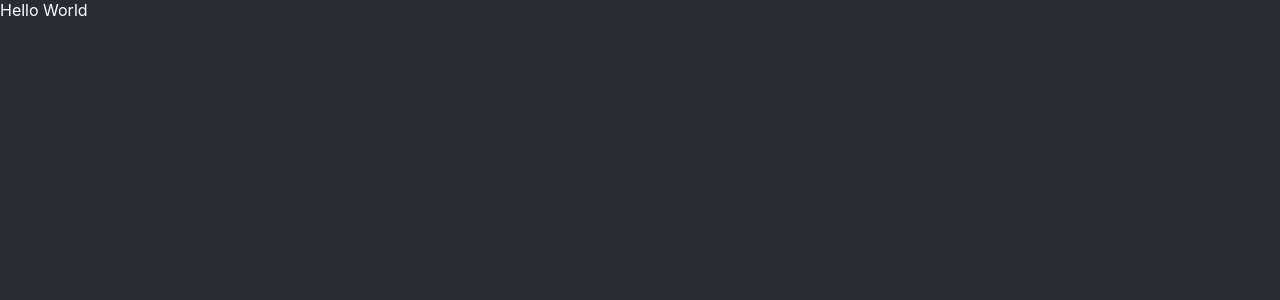
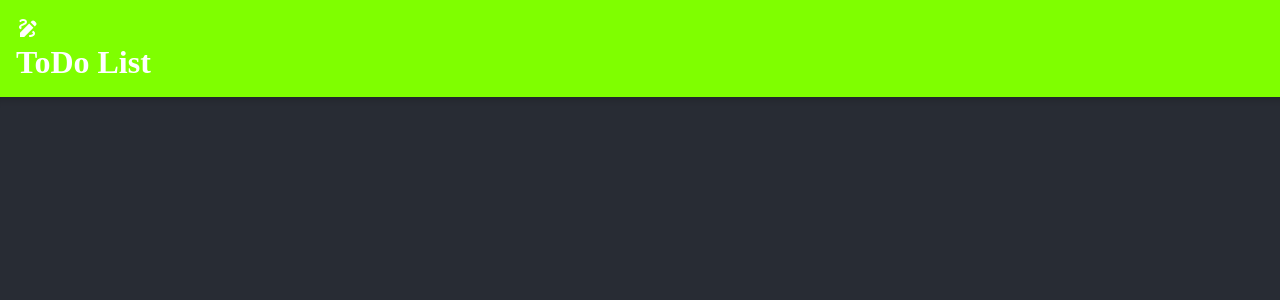
Before and after one commit to verasraul/react-notes-app, a React (Create React App) app: page / in a window 1280 px wide. Shown: the top 300 px of the page. Built offline with nearby package versions, Linux system fonts and the light colour scheme.

Commit message:
installing material ui and creating stylesheet

```diff
--- a/package.json
+++ b/package.json
@@ -5,6 +5,7 @@
   "dependencies": {
     "@emotion/react": "^11.13.3",
     "@emotion/styled": "^11.13.0",
+    "@mui/icons-material": "^6.0.2",
     "@mui/material": "^6.0.2",
     "react": "^18.3.1",
     "react-dom": "^18.3.1",
--- a/public/index.html
+++ b/public/index.html
@@ -14,31 +14,11 @@
       user's mobile device or desktop. See https://developers.google.com/web/fundamentals/web-app-manifest/
     -->
     <link rel="manifest" href="%PUBLIC_URL%/manifest.json" />
-    <!--
-      Notice the use of %PUBLIC_URL% in the tags above.
-      It will be replaced with the URL of the `public` folder during the build.
-      Only files inside the `public` folder can be referenced from the HTML.
 
-      Unlike "/favicon.ico" or "favicon.ico", "%PUBLIC_URL%/favicon.ico" will
-      work correctly both with client-side routing and a non-root public URL.
-      Learn how to configure a non-root public URL by running `npm run build`.
-    -->
     <title>Clean React App</title>
+    <link rel="stylesheet" href="style.css" >
   </head>
   <body>
     <div id="root"></div>
-    <!--
-      This HTML file is a template.
-      If you open it directly in the browser, you will see an empty page.
-
-      You can add webfonts, meta tags, or analytics to this file.
-      The build step will place the bundled scripts into the <body> tag.
-
-      To begin the development, run `npm start` or `yarn start`.
-      To create a production bundle, use `npm run build` or `yarn build`.
-
-      Clean CRA template created by Jorge Pasco.
-      httpsl://www.jorgepasco.me
-    -->
   </body>
 </html>
--- /dev/null
+++ b/public/style.css
@@ -0,0 +1,21 @@
+* {
+    padding: 0;
+    margin: 0;
+    box-sizing: border-box;
+}
+
+html {
+    font-family: "Montserrat", sans-serif;
+}
+
+header {
+    background-color: chartreuse;
+    margin: auto -16px;
+    padding: 16px 32px;
+    box-shadow: 0 0 10px 0 rgba(0, 0, 0, 0.3);
+}
+
+header h1 {
+    color: #fff;
+    font-family: "McLaren", cursive;
+}
--- a/src/App.js
+++ b/src/App.js
@@ -1,7 +1,9 @@
+import Header from "./components/Header";
+
 function App() {
   return (
     <div className="App">
-      Hello World
+      <Header />
     </div>
   );
 }
--- /dev/null
+++ b/src/components/Header.jsx
@@ -0,0 +1,13 @@
+import DrawIcon from '@mui/icons-material/Draw';
+
+
+function Header() {
+  return (
+    <header>
+        <DrawIcon />
+        <h1>ToDo List</h1>
+    </header>
+  )
+}
+
+export default Header
```
Also changed, not shown: 1 other file (tests, documents, lock files or other folders).
